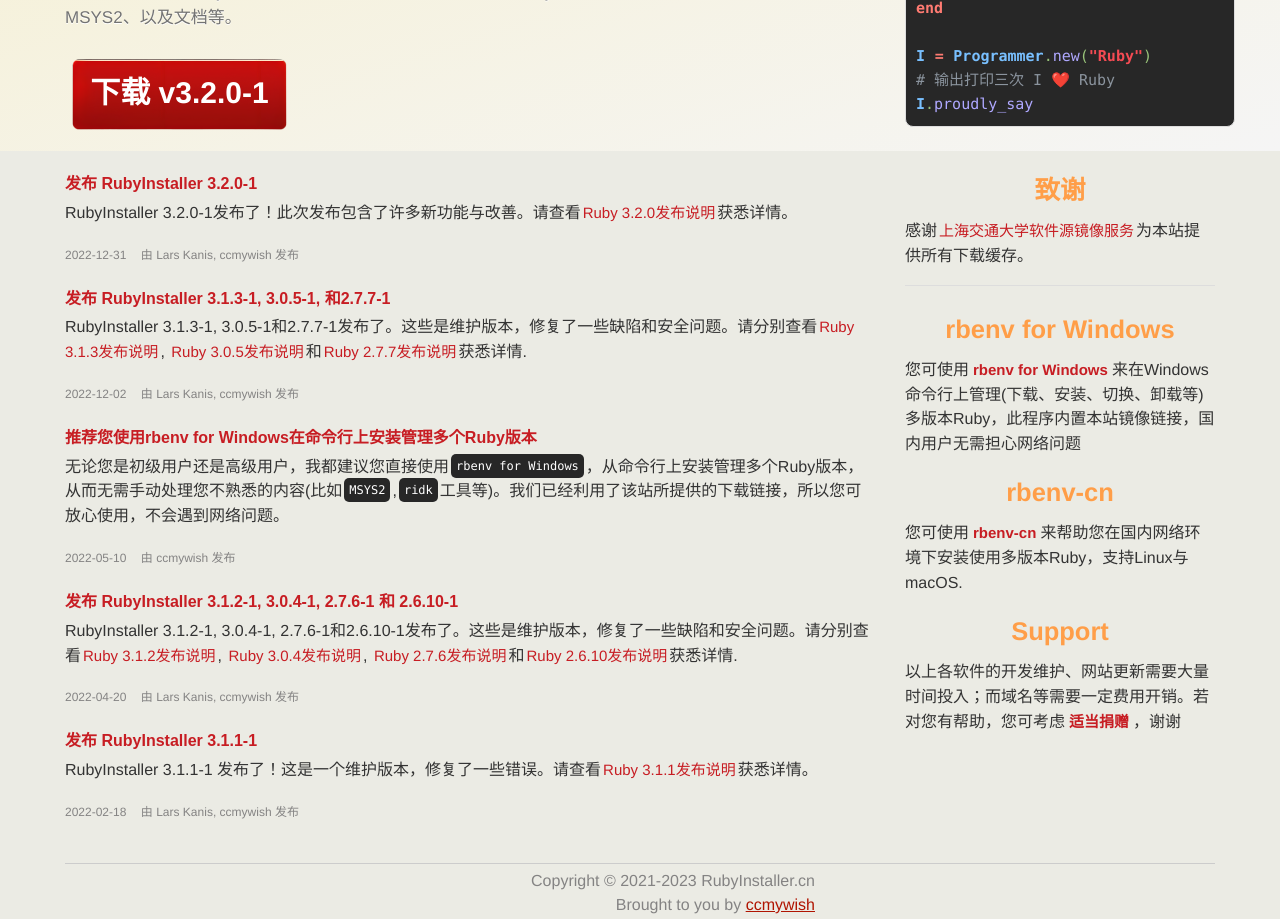
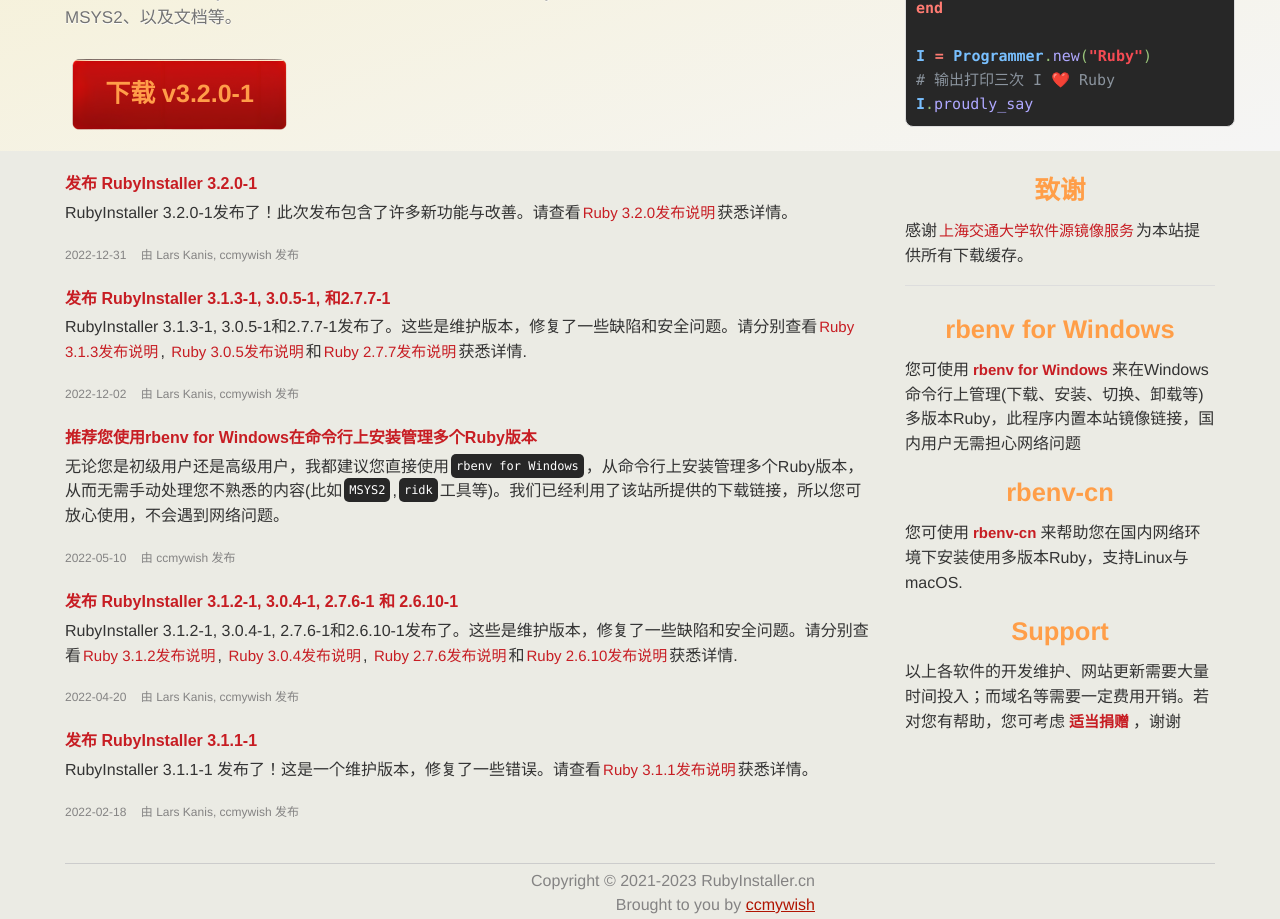
Before and after one commit to ccmywish/RubyInstaller.cn, a Jekyll site: the page built from index.md, in a window 1280 px wide. Shown: the part 320-1239 px from the top of the page. Built offline with Jekyll 4.4.1, drawn with Linux system fonts in a browser that asks for light colours.

Commit message:
Beautify index page download button font color and size
Why:
Last commit make the words in <span> more and not eye-comfortable, so I adjust these attributes

```diff
--- a/styles/site.css
+++ b/styles/site.css
@@ -509,11 +509,12 @@ div#intro h1 {
 
 /* 首页中的下载按钮 */
 div#download_btn span {
-        font-size: 30px;
+        font-size: 25px;
         font-weight:bold;
-        line-height: 2.7;
-        color: #fff;
+        line-height: 3.3;  /* 调整相对于<a>上边沿的距离 */
+        color: #ff9d49;  /* 鞭炮爆竹色 */
 }
+
 div#download_btn a, div#download_btn a:link, div#download_btn a:visited {
         /*
         其实下载按钮居中可能还没有放到旁边好看，所以注释掉
```
